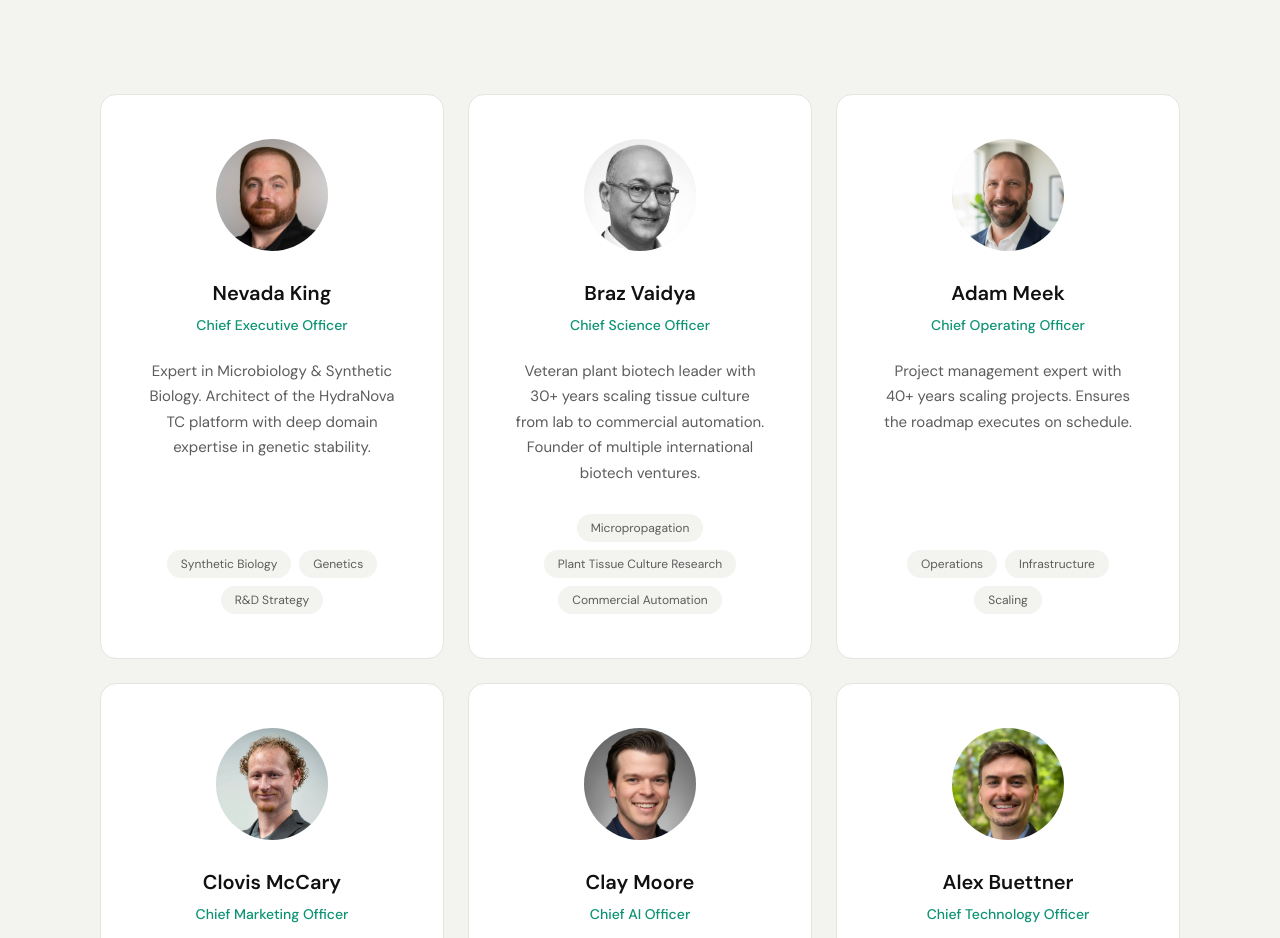
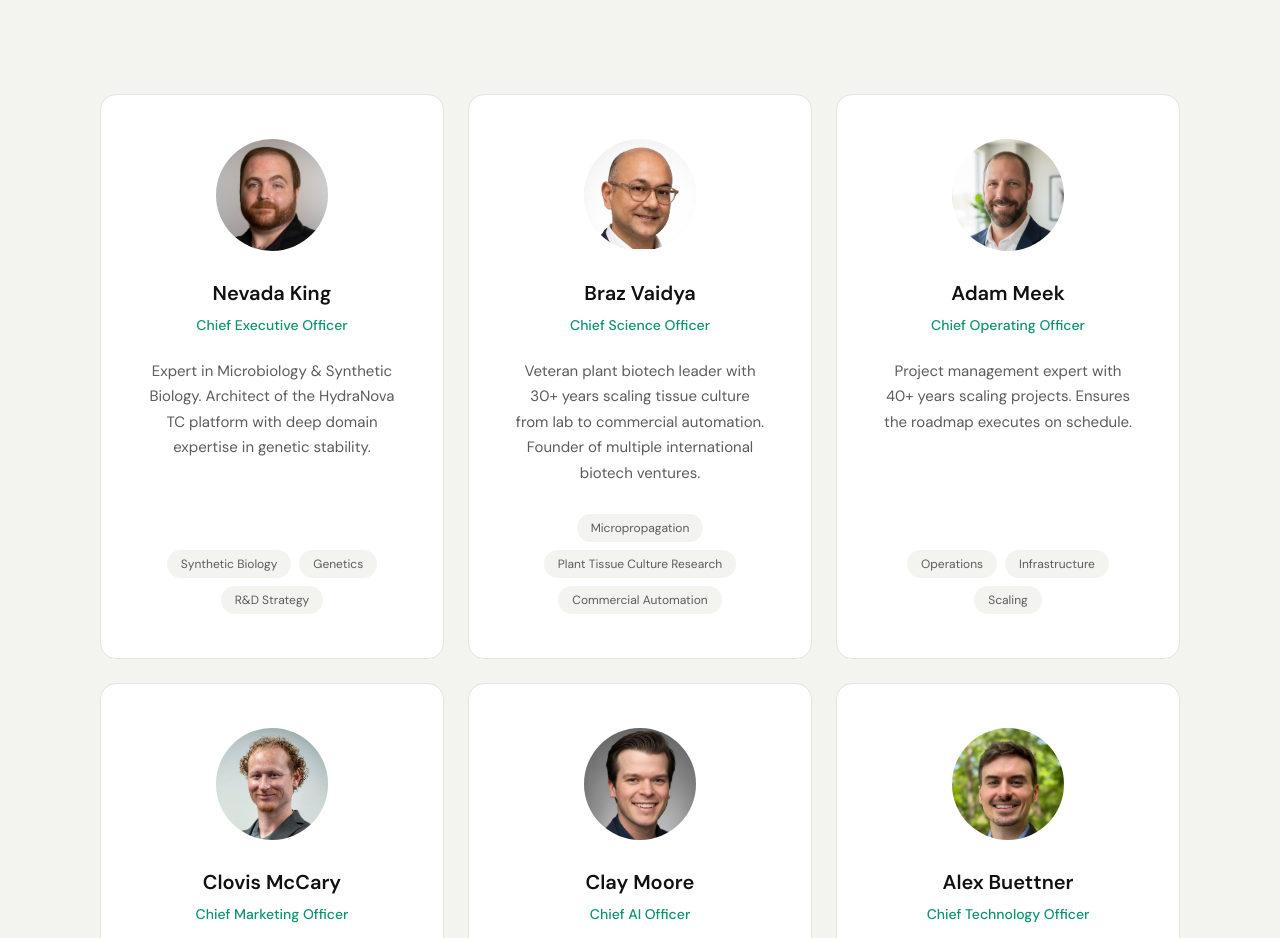
Before and after one commit to HydraNova-Labs/main_website, a React (Vite) app: page / in a window 1280 px wide. Shown: the part 7220-8158 px from the top of the page. Built offline with nearby package versions, Linux system fonts and the light colour scheme.

Commit message:
Added Braz color headshot

```diff
--- a/src/components/Team.tsx
+++ b/src/components/Team.tsx
@@ -13,7 +13,7 @@ const team: { name: string; role: string; headshot?: string; description: string
   {
     name: 'Braz Vaidya',
     role: 'Chief Science Officer',
-    headshot: 'headshots/Braz_headshot.jpg',
+    headshot: 'headshots/Braz_headshot.png',
     description:
       'Veteran plant biotech leader with 30+ years scaling tissue culture from lab to commercial automation. Founder of multiple international biotech ventures.',
     tags: ['Micropropagation', 'Plant Tissue Culture Research', 'Commercial Automation'],
```
Also changed, not shown: public/headshots/Braz_headshot.jpg (deleted), public/headshots/Braz_headshot.png (added).
